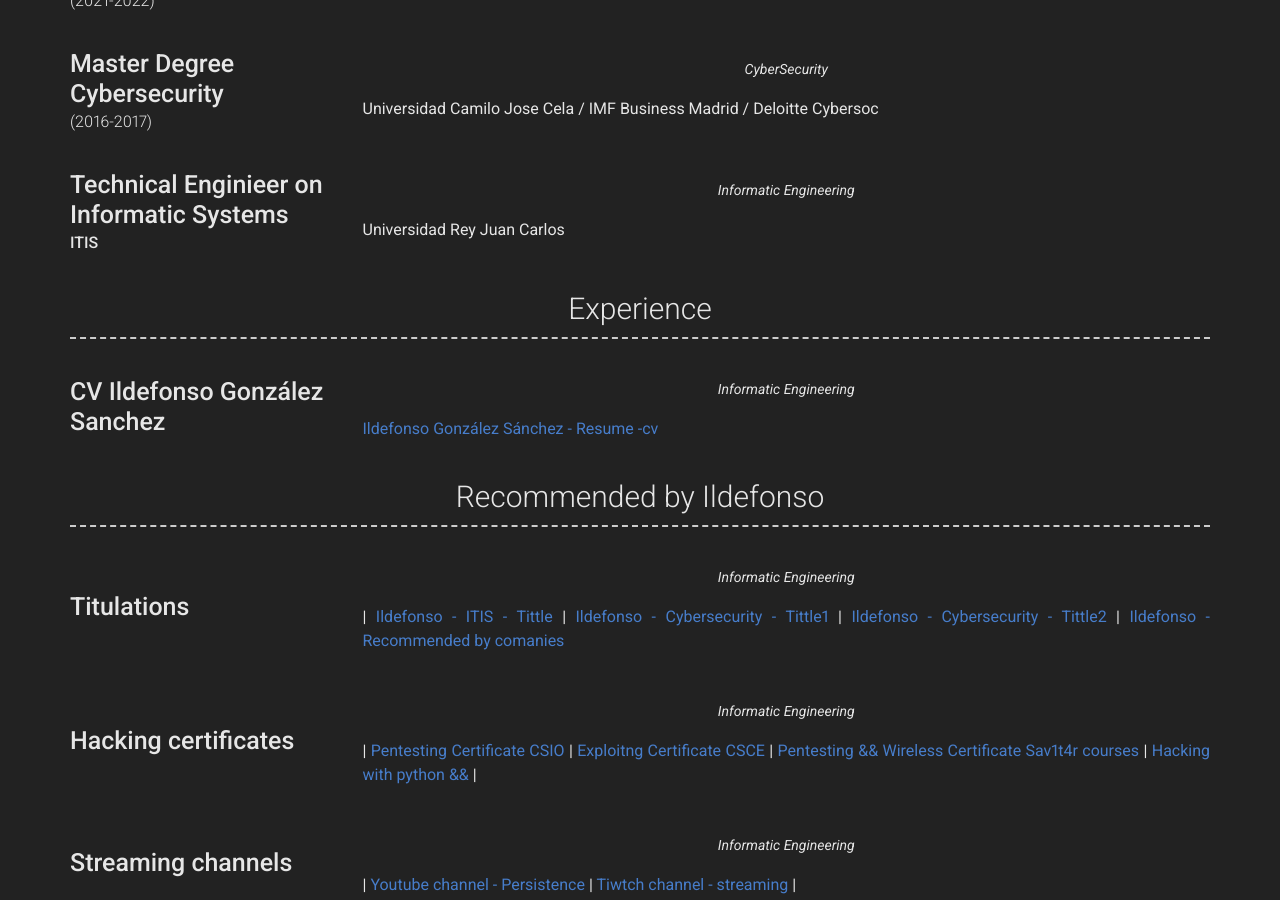
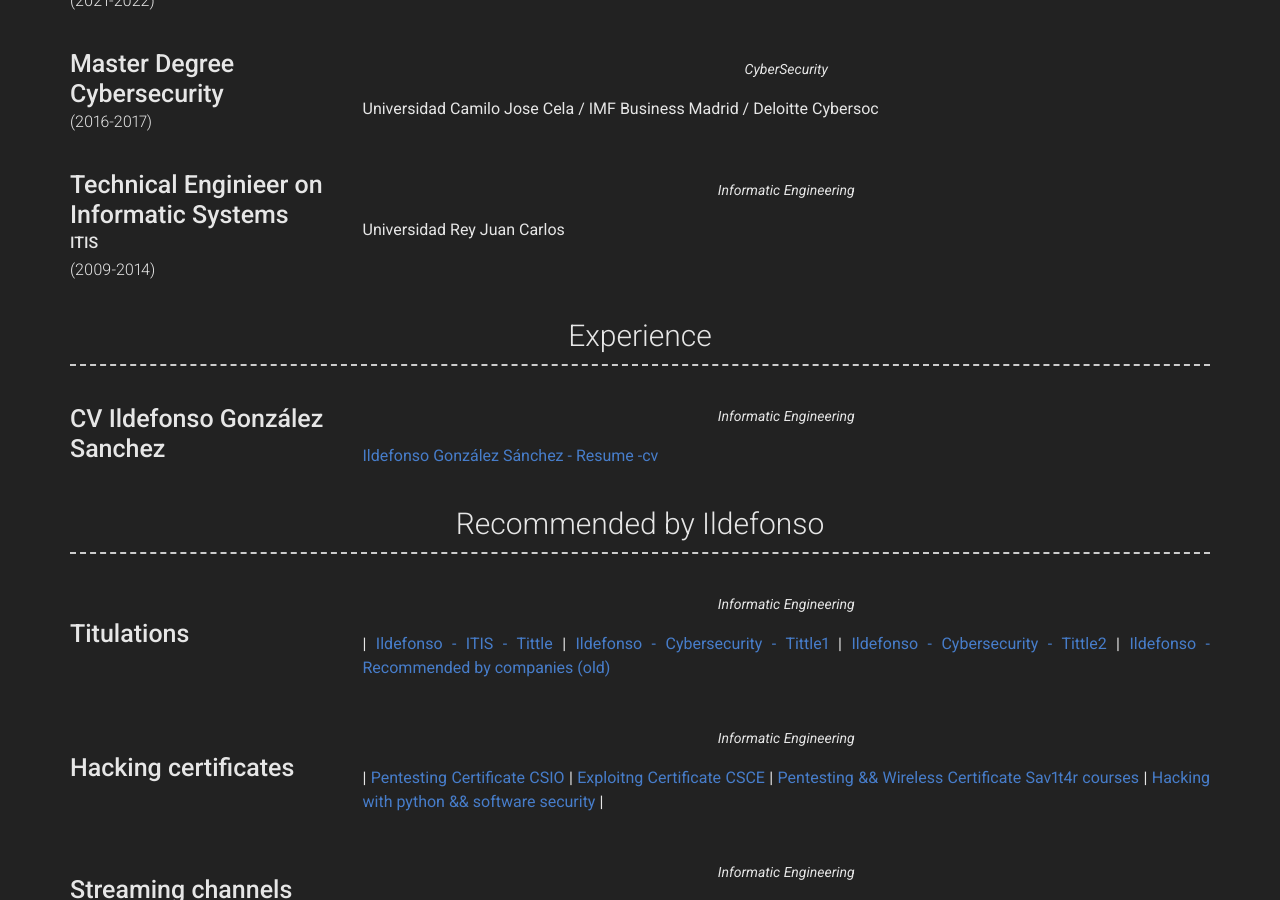
Before and after one commit to f0ns1/f0ns1.github.io, a Jekyll site: the page built from index.md, in a window 1280 px wide and 900 px high, scrolled down 840 px. Built offline with Jekyll 4.4.1, drawn with Linux system fonts in a browser that asks for light colours; nearby versions of some CDN libraries.

Commit message:
Update references

```diff
--- a/_config.yml
+++ b/_config.yml
@@ -92,6 +92,7 @@ content:
             Universidad Camilo Jose Cela / IMF Business Madrid / Deloitte Cybersoc
       - layout: Technical Enginieer on Informatic Systems
         title: Technical Enginieer on Informatic Systems
+        caption: (2009-2014)
         sub_title: ITIS
         quote: >
             Informatic Engineering
@@ -117,13 +118,13 @@ content:
           Informatic Engineering
         description: |
           |
-          [Ildefonso - ITIS - Tittle](https://f0ns1.github.io/images/ITIS.pdf)
+          [Ildefonso - ITIS - Tittle](https://f0ns1.github.io/images/ITIS.jpg)
           |
-          [Ildefonso - Cybersecurity - Tittle1](https://f0ns1.github.io/images/Master1.pdf)
+          [Ildefonso - Cybersecurity - Tittle1](https://f0ns1.github.io/images/Master1.jpeg)
           |
           [Ildefonso - Cybersecurity - Tittle2](https://f0ns1.github.io/images/Master1.1.pdf)
           |
-          [Ildefonso - Recommended by comanies ](https://f0ns1.github.io/images/Cartas_recomendacion_IGS.pdf)
+          [Ildefonso - Recommended by companies (old) ](https://f0ns1.github.io/images/Cartas_recomendación_IGS.pdf)
       - layout: Hacking certificates
         title: Hacking certificates
         sub_title:
@@ -137,7 +138,7 @@ content:
           |
           [ Pentesting && Wireless Certificate Sav1t4r courses ](https://f0ns1.github.io/images/certificados_s4vitar.pdf)
           |
-          [ Hacking with python && ](https://ethicalhackersacademy.com/)
+          [ Hacking with python && software security ](https://ethicalhackersacademy.com/)
           |
       - layout: Streaming channels
         title: Streaming channels
```
Also changed, not shown: 4 other files.
